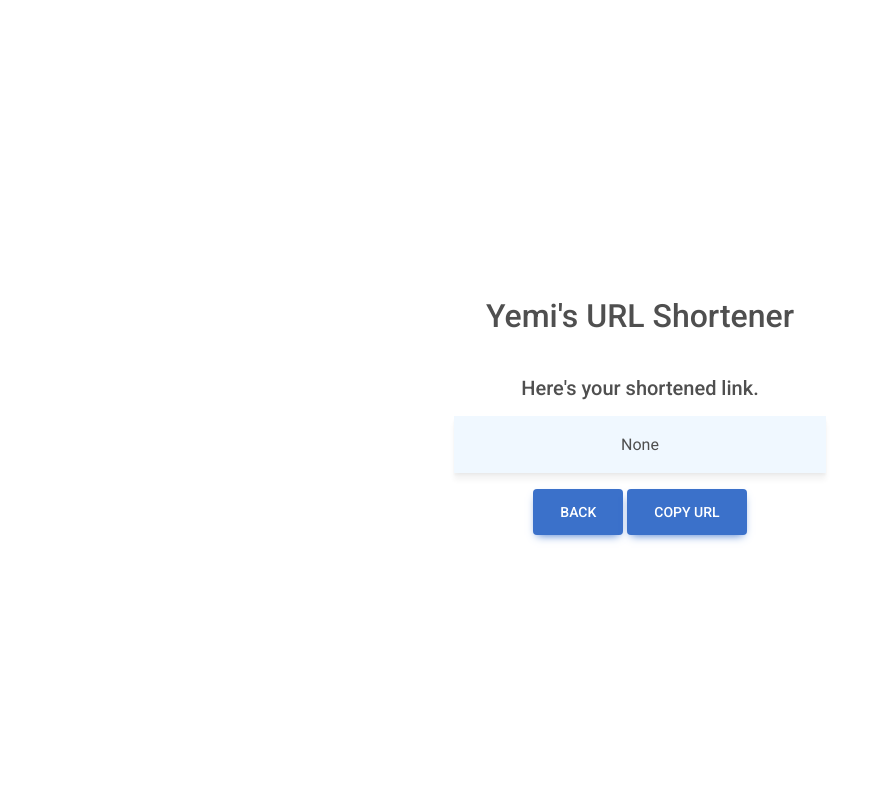
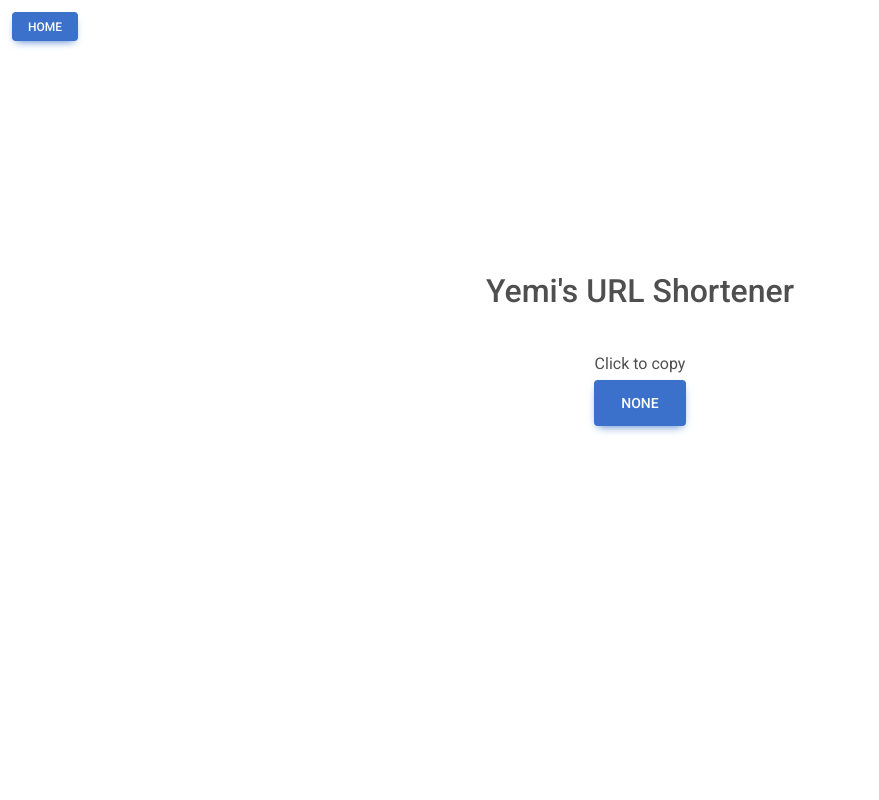
Before and after one commit to yemibalogun/url_shortner_app, a Flask app: page /result in a window 1280 px wide. Shown: the whole page, without its empty margins (0-879 px from the left). Run offline with Flask 3, Linux system fonts and the light colour scheme; some libraries are stand-ins or nearby versions.

Commit message:
add home button, copy url button, and adjust vp

```diff
--- a/templates/base.html
+++ b/templates/base.html
@@ -7,7 +7,7 @@
     <meta http-equiv="x-ua-compatible" content="ie=edge" />
     <title>Yemi's URL Shortener</title>
     <!-- MDB icon -->
-    <link rel="icon" href="static/img/mdb-favicon.ico" type="image/x-icon" />
+    <link rel="icon" href="static/img/favicon.ico" type="image/x-icon" />
     <!-- Font Awesome -->
     <link
       rel="stylesheet"
@@ -23,5 +23,9 @@
   </head>
   {% endblock %}
 
+  {% block nav %}
+  <a style="margin: 1em;" class="btn btn-primary btn-sm" href="{{ url_for('home') }}">Home</a>
+  {% endblock%}
+
   {% block content %}
   {% endblock %}
--- a/templates/index.html
+++ b/templates/index.html
@@ -6,7 +6,7 @@
   <body>
     <!-- Start your project here-->
     <div class="container">
-      <div class="d-flex justify-content-center align-items-center" style="height: 100vh">
+      <div class="d-flex justify-content-center align-items-center" style="height: 70vh">
         <div class="text-center">
           <h2 style="padding: 1em;">Yemi's URL Shortener</h2>
           {{ wtf.quick_form(form, button_map={"submit": "primary"}) }}
--- a/templates/result.html
+++ b/templates/result.html
@@ -3,43 +3,25 @@
 
 
 {% block content %}
-  <script>
-    function copyToClipboard(short_url=short_url) {
-      var text = short_url;
-      navigator.clipboard.writeText(text);
-      alert("Text copied to clipboard!");
-    }
-  </script>
 
   <body>
     <!-- Start your project here-->
     <div class="container">
-      <div class="d-flex justify-content-center align-items-center" style="height: 100vh">
+      <div class="d-flex justify-content-center align-items-center" style="height: 70vh">
         <div class="text-center">
           <h2 style="padding: 1em;">Yemi's URL Shortener</h2>
-          <h5 class="mb-3">Here's your shortened link.</h5>
+          <!-- <h5 class="mb-3">Here's your shortened link.</h5> -->
           <div class="shorturl" style="background-color: aliceblue; box-shadow:
           0 2.8px 2.2px rgba(0, 0, 0, 0.034),
           0 6.7px 5.3px rgba(0, 0, 0, 0.048)
         ;">
-            <p class="mb-3" style="padding: 1em;"> {{ short_url }} </p>
+
           </div>
-
-
+          <p class="mb-1"> Click to copy </p>
           <a
             class="btn btn-primary btn-lg"
-            href="{{ url_for('home') }}"
-            target="_blank"
-            role="button"
-            >Back</a
-          >
-          <a
-            class="btn btn-primary btn-lg"
-            href="{{ url_for('result') }}"
-            target="_blank"
-            role="button" onclick="copyToClipboard(short_url)"
-            >Copy URL</a
-          >
+            href="#"
+            role="button" onclick="copyToClipboard(this.textContent); return false;">{{ short_url }}</a>
         </div>
       </div>
     </div>
@@ -49,6 +31,18 @@
     <script type="text/javascript" src="static/js/mdb.min.js"></script>
     <!-- Custom scripts -->
     <script type="text/javascript"></script>
+
+    <script>
+      function copyToClipboard(text) {
+        var input = document.createElement('textarea');
+        input.value = text;
+        document.body.appendChild(input);
+        input.select();
+        document.execCommand('copy');
+        document.body.removeChild(input);
+        alert("Text copied to clipboard!");
+      }
+    </script>
   </body>
 
   {% endblock %}
```
Also changed, not shown: static/img/favicon.ico (added).
